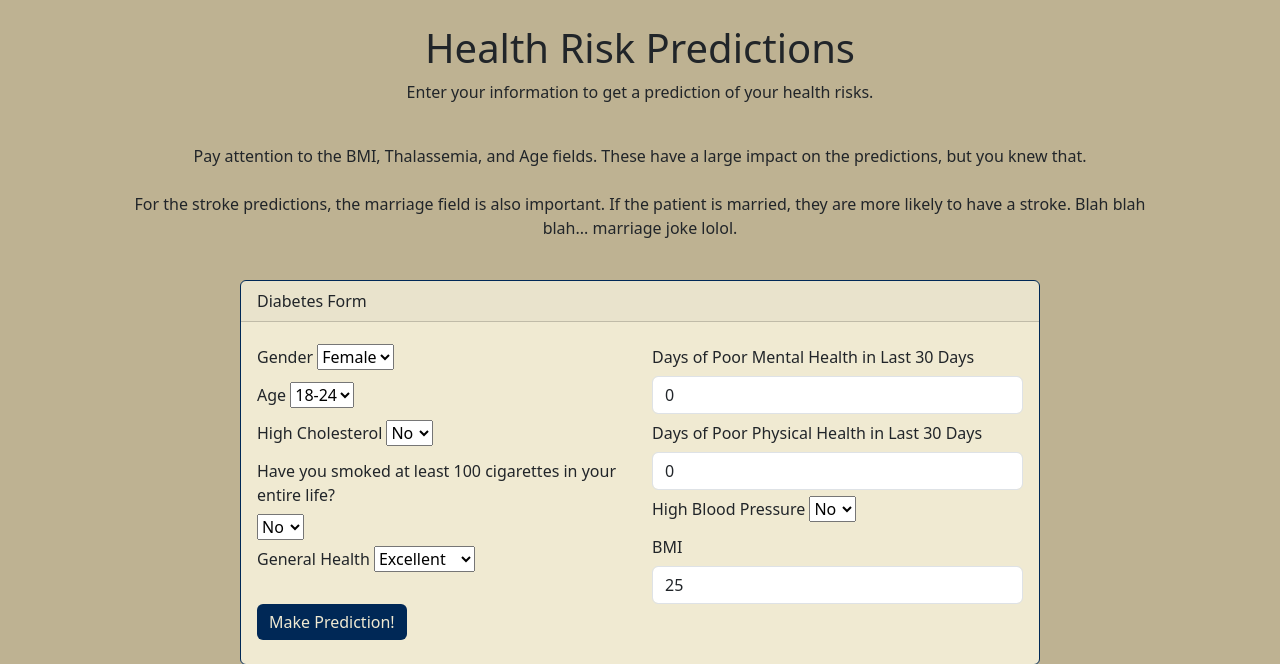
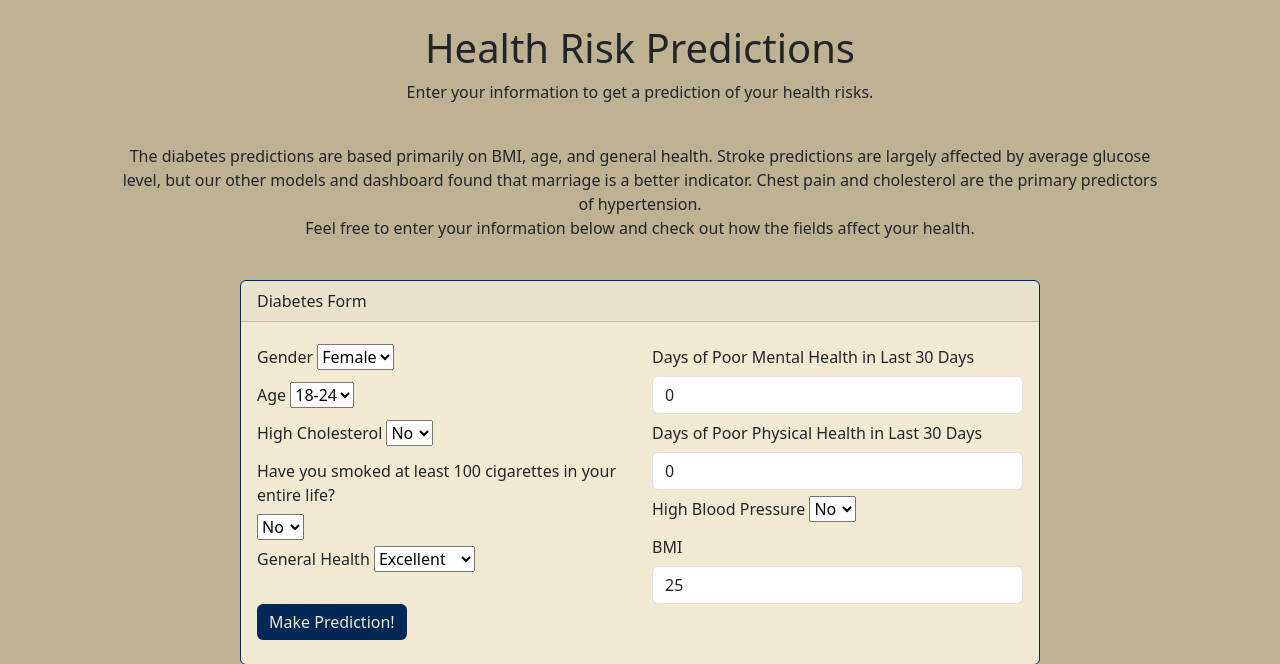
Before and after one commit to jwlosz/project-4-group-16, a Flask app: page /predictions in a window 1280 px wide. Shown: the part 56-720 px from the top of the page. Run offline with Flask 3, Linux system fonts and the light colour scheme.

Commit message:
update models and predictions page

```diff
--- a/app/templates/predictions.html
+++ b/app/templates/predictions.html
@@ -72,13 +72,12 @@
                 <p class="text-center">Enter your information to get a prediction of your health risks.</p>
             <br/>
                 <p class="text-center">
-                    Pay attention to the BMI, Thalassemia, and Age fields.
-                    These have a large impact on the predictions, but you knew that.
+                    The diabetes predictions are based primarily on BMI, age, and general health.
+                    Stroke predictions are largely affected by average glucose level, but our other models and
+                    dashboard found that marriage is a better indicator.
+                    Chest pain and cholesterol are the primary predictors of hypertension.
                     <br />
-                    <br />
-                    For the stroke predictions, the marriage field is also important.
-                    If the patient is married, they are more likely to have a stroke.
-                    Blah blah blah... marriage joke lolol.
+                    Feel free to enter your information below and check out how the fields affect your health.
                 </p>
             </div>
             <div class="col"></div>
```
Also changed, not shown: 6 other files.
